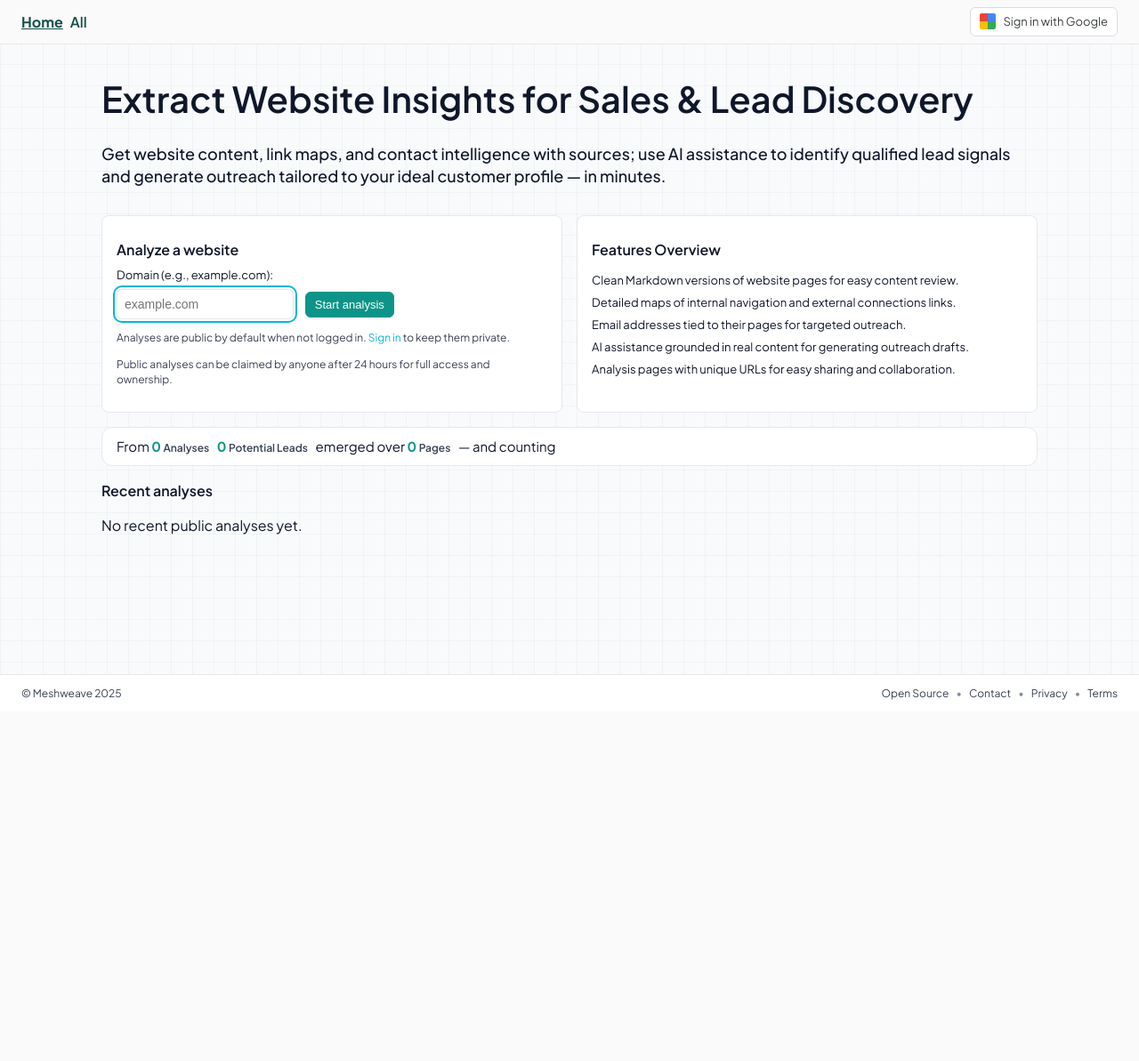
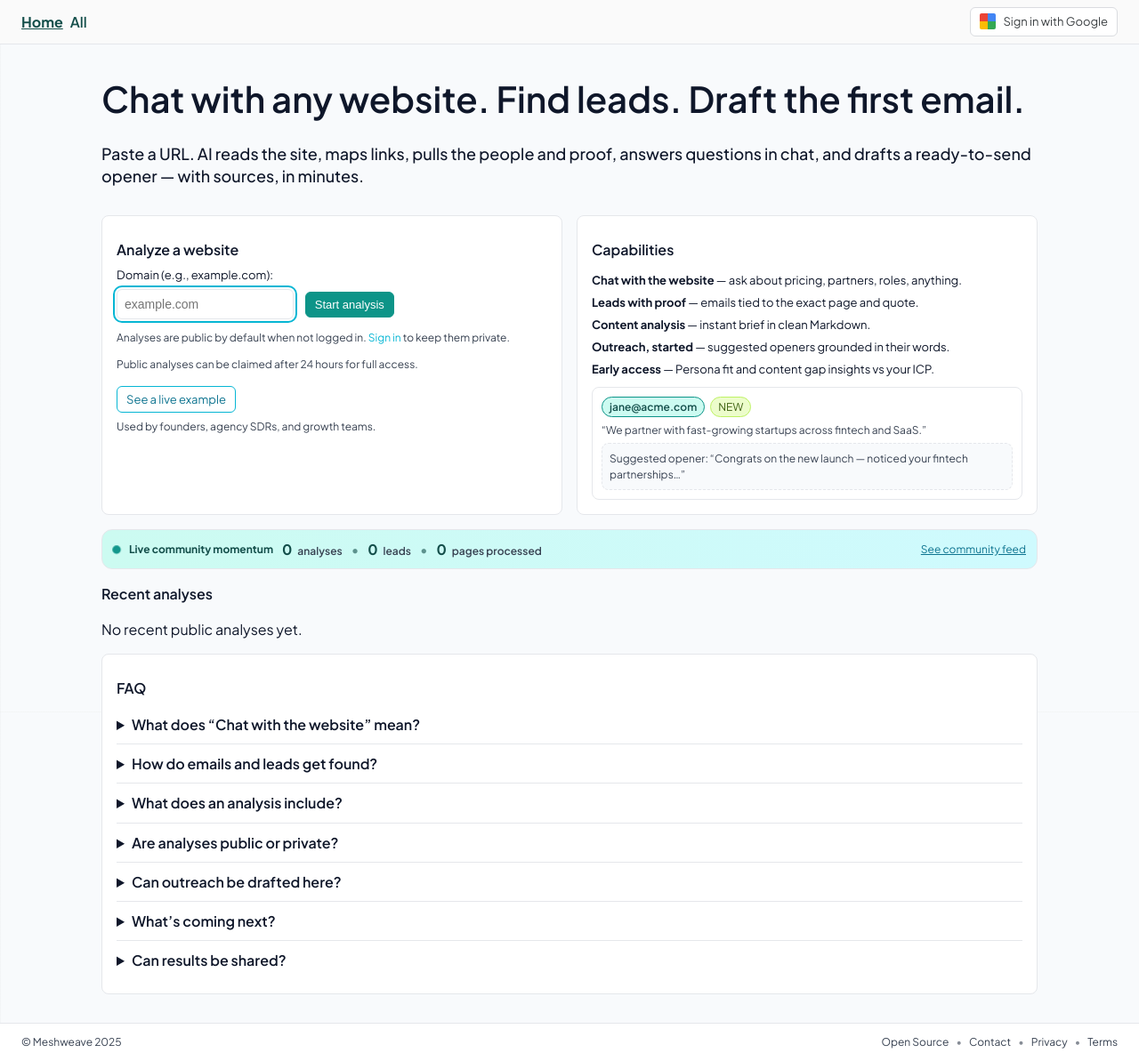
Before and after one commit to malvavisc0/meshweave, a FastAPI app: page / in a window 1280 px wide. Shown: the whole page at 89% size. Before the commit the page ends 787 px from the top, so only its background shows below. Run offline with FastAPI, Linux system fonts and the light colour scheme; data that the repository does not hold is empty; parts of the project's set-up code (start-up, migrations or seed data) failed here and were passed over; some libraries are stand-ins or nearby versions.

Commit message:
minor fixes

```diff
--- /dev/null
+++ b/webapp/static/js/home-hero.js
@@ -0,0 +1,94 @@
+/* Home hero interactions: Momentum Bar count-up
+   - Counts up stats in the Momentum Bar when it enters the viewport
+   - Respects prefers-reduced-motion
+   - Idempotent and tiny (no deps)
+*/
+(function () {
+  'use strict';
+
+  function toNumber(el) {
+    try {
+      var t = String(el.getAttribute('data-target') || '0').replace(/[, ]+/g, '');
+      var n = parseInt(t, 10);
+      return isFinite(n) ? n : 0;
+    } catch (_) { return 0; }
+  }
+
+  function setText(el, value) {
+    try { el.textContent = Number(value).toLocaleString(); } catch (_) { el.textContent = String(value); }
+  }
+
+  function countUp(el, target, duration) {
+    if (!el) return;
+    if (el.dataset && el.dataset.counted === '1') { setText(el, target); return; }
+    if (window.matchMedia && window.matchMedia('(prefers-reduced-motion: reduce)').matches) {
+      setText(el, target);
+      if (el.dataset) el.dataset.counted = '1';
+      return;
+    }
+    var start = 0;
+    var startTs = 0;
+    function step(ts) {
+      if (!startTs) startTs = ts;
+      var p = Math.min(1, (ts - startTs) / duration);
+      // ease-out (cubic)
+      var eased = 1 - Math.pow(1 - p, 3);
+      var val = Math.round(start + (target - start) * eased);
+      setText(el, val);
+      if (p < 1) {
+        try { requestAnimationFrame(step); } catch (_) { setTimeout(function(){ step(Date.now()); }, 16); }
+      } else {
+        setText(el, target);
+        if (el.dataset) el.dataset.counted = '1';
+      }
+    }
+    try { requestAnimationFrame(step); } catch (_) { step(Date.now()); }
+  }
+
+  function initCountups() {
+    try {
+      var bar = document.querySelector('.momentum');
+      if (!bar) return;
+      var nums = bar.querySelectorAll('[data-countup]');
+      if (!nums || nums.length === 0) return;
+
+      var run = function () {
+        nums.forEach(function (n, i) {
+          var target = toNumber(n);
+          countUp(n, target, 600 + (i * 150));
+        });
+      };
+
+      // If already visible, run immediately; else observe
+      var rect = bar.getBoundingClientRect();
+      var inView = rect.top < (window.innerHeight || 0) && rect.bottom > 0;
+      if (inView) {
+        run();
+        return;
+      }
+
+      if ('IntersectionObserver' in window) {
+        var once = false;
+        var io = new IntersectionObserver(function (entries) {
+          entries.forEach(function (e) {
+            if (!once && e.isIntersecting) {
+              once = true;
+              try { io.disconnect(); } catch (_) {}
+              run();
+            }
+          });
+        }, { threshold: 0.15 });
+        io.observe(bar);
+      } else {
+        // Fallback: run after a short delay
+        setTimeout(run, 500);
+      }
+    } catch (_) { /* noop */ }
+  }
+
+  if (document.readyState === 'loading') {
+    try { document.addEventListener('DOMContentLoaded', initCountups, { once: true }); } catch (_) { document.addEventListener('DOMContentLoaded', initCountups); }
+  } else {
+    initCountups();
+  }
+})();
--- a/webapp/static/style.css
+++ b/webapp/static/style.css
@@ -46,7 +46,7 @@
   --shadow-1: 0 10px 30px rgba(2, 6, 23, 0.10);
   --shadow-subtle: 0 4px 12px rgba(2, 6, 23, 0.06);
   --bg-grid-size: 24px;
-  --bg-grid-color: rgba(200, 200, 200, 0.15);
+  --bg-grid-color: rgba(200, 200, 200, 0.10);
 
   /* Focus ring token (used in focus-visible or component focus styles) */
   --focus-ring: 0 0 0 3px rgba(6, 182, 212, 0.45);
@@ -187,13 +187,13 @@ button:disabled, .btn[disabled] { opacity: 0.5; cursor: not-allowed; pointer-eve
 
 /* Optional CTA gradient variant (use sparingly) */
 .btn-primary-gradient {
-  background: var(--brand-gradient);
+  background: var(--brand);
   color: #fff;
-  border-color: transparent;
+  border-color: var(--brand);
 }
 .btn-primary-gradient:hover {
-  filter: brightness(0.98);
-  border-color: transparent;
+  background: var(--brand-hover);
+  border-color: var(--brand-hover);
 }
 
 /* Secondary (accent outlined) */
@@ -759,3 +759,74 @@ label { font-size: 13px; }
     line-height: 1.5;
   }
 }
+
+/* Momentum Bar (community activity) */
+.momentum {
+  display: block;
+  text-decoration: none;
+  background: linear-gradient(90deg, var(--brand-weak), var(--accent-weak));
+  border: 1px solid var(--border);
+  border-radius: var(--radius-lg);
+  padding: 10px 12px;
+  color: var(--brand-ink);
+}
+.momentum:hover { box-shadow: var(--shadow-subtle); filter: brightness(0.99); }
+.momentum .momentum-inner { display: flex; align-items: center; gap: 10px; }
+.momentum .label { font-weight: 700; color: var(--brand-ink); }
+.momentum .sep { opacity: 0.6; }
+.momentum .stat { display: inline-flex; align-items: baseline; gap: 6px; }
+.momentum .emph-num { color: var(--brand-ink); font-weight: 800; }
+.momentum .emph-label { color: var(--muted); font-weight: 600; font-size: 12px; text-transform: none; }
+.momentum .cta { color: var(--accent-ink); text-decoration: underline; }
+.momentum .cta:hover { text-decoration: underline; }
+.momentum .live-dot {
+  width: 8px; height: 8px; border-radius: 50%;
+  background: var(--brand);
+  box-shadow: 0 0 0 0 rgba(13,148,136,0.3);
+  animation: livePulse 1.5s ease-in-out infinite;
+}
+@keyframes livePulse {
+  0% { opacity: 0.6; transform: scale(1); }
+  50% { opacity: 1; transform: scale(1.2); }
+  100% { opacity: 0.6; transform: scale(1); }
+}
+
+/* Hero teaser */
+.hero-teaser { color: var(--muted); }
+
+/* Preview card (right panel) */
+.preview-card {
+  background: #fff;
+  border: 1px solid var(--border);
+  border-radius: var(--radius);
+  padding: 10px;
+}
+.preview-row { display: flex; align-items: center; gap: 6px; }
+.chip {
+  display: inline-block;
+  padding: 2px 8px;
+  border-radius: 999px;
+  font-size: 12px;
+  border: 1px solid var(--border);
+  background: #fff;
+}
+.chip-lead { background: var(--brand-weak); border-color: var(--brand); color: var(--brand-ink); font-weight: 600; }
+.chip-status { background: #ecfccb; border-color: #bef264; color: #3f6212; }
+.preview-excerpt { color: var(--muted); }
+.preview-opener {
+  background: #f8fafc;
+  border: 1px dashed var(--border);
+  border-radius: var(--radius);
+  padding: 8px;
+}
+
+/* FAQ */
+.faq details { border-top: 1px solid var(--border); padding: 10px 0; }
+.faq details:first-of-type { border-top: 0; }
+.faq summary { cursor: pointer; font-weight: 600; }
+.faq summary:focus-visible { outline: var(--focus-ring); }
+
+@media (max-width: 480px) {
+  .momentum .momentum-inner { gap: 8px; }
+  .momentum .emph-label { font-size: 11px; }
+}
--- a/webapp/templates/home.html
+++ b/webapp/templates/home.html
@@ -27,36 +27,63 @@
   </div>
 {% endif %}
 
-<h1 class="hero-title">Extract Website Insights for Sales & Lead Discovery</h1>
-<p class="mb-3 hero-subtitle">Get website content, link maps, and contact intelligence with sources; use AI assistance to identify qualified lead signals and generate outreach tailored to your ideal customer profile — in minutes.</p>
+<h1 class="hero-title">Chat with any website. Find leads. Draft the first email.</h1>
+<p class="mb-3 hero-subtitle">Paste a URL. AI reads the site, maps links, pulls the people and proof, answers questions in chat, and drafts a ready-to-send opener — with sources, in minutes.</p>
 <div class="py-2"></div>
 
 <div class="grid-2 panels-row">
    <section class="panel">
       <h2 id="site-heading">Analyze a website</h2>
       {% include "partials/site_crawl_form.html" %}
+      <div class="mt-1">
+        <a href="/all?sort=recent" class="btn btn-secondary" data-track="see_live_example_click">See a live example</a>
+      </div>
+      <p class="small hero-trust">Used by founders, agency SDRs, and growth teams.</p>
    </section>
 
    <section class="panel">
-      <h2>Features Overview</h2>
+      <h2>Capabilities</h2>
       <ul class="benefits small m0 mt-1">
-        <li>Clean Markdown versions of website pages for easy content review.</li>
-        <li>Detailed maps of internal navigation and external connections links.</li>
-        <li>Email addresses tied to their pages for targeted outreach.</li>
-        <li>AI assistance grounded in real content for generating outreach drafts.</li>
-        <li>Analysis pages with unique URLs for easy sharing and collaboration.</li>
+        <li><strong>Chat with the website</strong> — ask about pricing, partners, roles, anything.</li>
+        <li><strong>Leads with proof</strong> — emails tied to the exact page and quote.</li>
+        <li><strong>Content analysis</strong> — instant brief in clean Markdown.</li>
+        <li><strong>Outreach, started</strong> — suggested openers grounded in their words.</li>
+        <li><strong>Early access</strong> — Persona fit and content gap insights vs your ICP.</li>
       </ul>
+      <div class="preview-card mt-2">
+        <div class="preview-row">
+          <span class="chip chip-lead" aria-label="Lead email">jane@acme.com</span>
+          <span class="chip chip-status">NEW</span>
+        </div>
+        <div class="preview-excerpt small mt-1">“We partner with fast-growing startups across fintech and SaaS.”</div>
+        <div class="preview-opener mt-1 small">Suggested opener: “Congrats on the new launch — noticed your fintech partnerships…”</div>
+      </div>
    </section>
 </div>
 
 {% if community_metrics %}
-  <section class="panel mt-3 marketing-headline" role="region" aria-label="Community momentum">
-    <p class="m0" aria-live="polite">
-      From <span class="emph-num">{{ community_metrics.analyses_total | thousands }}</span> <span class="emph-label">Analyses</span>
-      <span class="emph-num">{{ community_metrics.emails_total | thousands }}</span> <span class="emph-label">Potential Leads</span> emerged over
-      <span class="emph-num">{{ community_metrics.pages_total | thousands }}</span> <span class="emph-label">Pages</span> — and counting
-    </p>
-  </section>
+  <a href="/all?sort=recent" class="panel mt-3 momentum" role="region" aria-label="See community feed" data-track="momentum_bar_click">
+    <div class="momentum-inner" aria-live="polite">
+      <span class="live-dot" aria-hidden="true"></span>
+      <span class="label small">Live community momentum</span>
+      <span class="stat">
+        <span class="emph-num" data-countup data-target="{{ community_metrics.analyses_total }}">0</span>
+        <span class="emph-label">analyses</span>
+      </span>
+      <span class="sep">•</span>
+      <span class="stat">
+        <span class="emph-num" data-countup data-target="{{ community_metrics.emails_total }}">0</span>
+        <span class="emph-label">leads</span>
+      </span>
+      <span class="sep">•</span>
+      <span class="stat">
+        <span class="emph-num" data-countup data-target="{{ community_metrics.pages_total }}">0</span>
+        <span class="emph-label">pages processed</span>
+      </span>
+      <span class="spacer"></span>
+      <span class="cta small">See community feed</span>
+    </div>
+  </a>
 {% endif %}
 
 <h2 class="mt-3">Recent analyses</h2>
@@ -74,6 +101,40 @@
   <p>No recent public analyses yet.</p>
 {% endif %}
 
+<!-- FAQ -->
+<section class="panel mt-3 faq" role="region" aria-label="FAQ">
+  <h2>FAQ</h2>
+  <details>
+    <summary>What does “Chat with the website” mean?</summary>
+    <p class="small m0">Ask natural questions about the site. The assistant answers using crawled pages and cites sources.</p>
+  </details>
+  <details>
+    <summary>How do emails and leads get found?</summary>
+    <p class="small m0">Emails are extracted from published site content and tied to the exact page/section. No guessing; everything is sourced.</p>
+  </details>
+  <details>
+    <summary>What does an analysis include?</summary>
+    <p class="small m0">A browsable brief in clean Markdown, a lead list with sources, and suggested email openers grounded in the site’s own words.</p>
+  </details>
+  <details>
+    <summary>Are analyses public or private?</summary>
+    <p class="small m0">Signed-in users keep analyses private. Anonymous runs are public by default.</p>
+  </details>
+  <details>
+    <summary>Can outreach be drafted here?</summary>
+    <p class="small m0">Yes. Use the integrated assistant to generate a first email based on page context and quotes.</p>
+  </details>
+  <details>
+    <summary>What’s coming next?</summary>
+    <p class="small m0">Early access: Persona fit and Content Gap insights—AI infers likely buyer persona and site alignment with target ICP.</p>
+  </details>
+  <details>
+    <summary>Can results be shared?</summary>
+    <p class="small m0">Yes. Each analysis has a unique URL for sharing with team or client.</p>
+  </details>
+</section>
+
+<script src="/static/js/home-hero.js"></script>
 <script src="/static/js/site-crawl.js"></script>
 
 </div>
--- a/webapp/templates/partials/site_crawl_form.html
+++ b/webapp/templates/partials/site_crawl_form.html
@@ -14,7 +14,7 @@
 
   <label for="site-input" class="mb-1 block">Domain (e.g., example.com):</label>
   <input type="text" id="site-input" placeholder="example.com" required aria-describedby="site-help domain-feedback" autocomplete="off" autocapitalize="off" spellcheck="false" inputmode="url" aria-invalid="false">
-  <button type="submit" id="site-btn" class="btn btn-primary ml-2">Start analysis</button>
+  <button type="submit" id="site-btn" class="btn btn-primary-gradient ml-2" data-track="start_analysis_click" aria-label="Start analysis">Start analysis</button>
   <div id="domain-feedback" class="small mt-1" aria-live="polite"></div>
 
   {% if request.state.current_user %}
@@ -26,7 +26,7 @@
     <p>Analyses are private by default when logged in.</p>
   {% else %}
     <p>Analyses are public by default when not logged in. <a href="/login?provider=google&next={{ abs_page_url or '/' }}">Sign in</a> to keep them private.</p>
-    <p>Public analyses can be claimed by anyone after 24 hours for full access and ownership.</p>
+    <p>Public analyses can be claimed after 24 hours for full access.</p>
   {% endif %}
   </div>
 </form>
```
Also changed, not shown: README.md (added).
